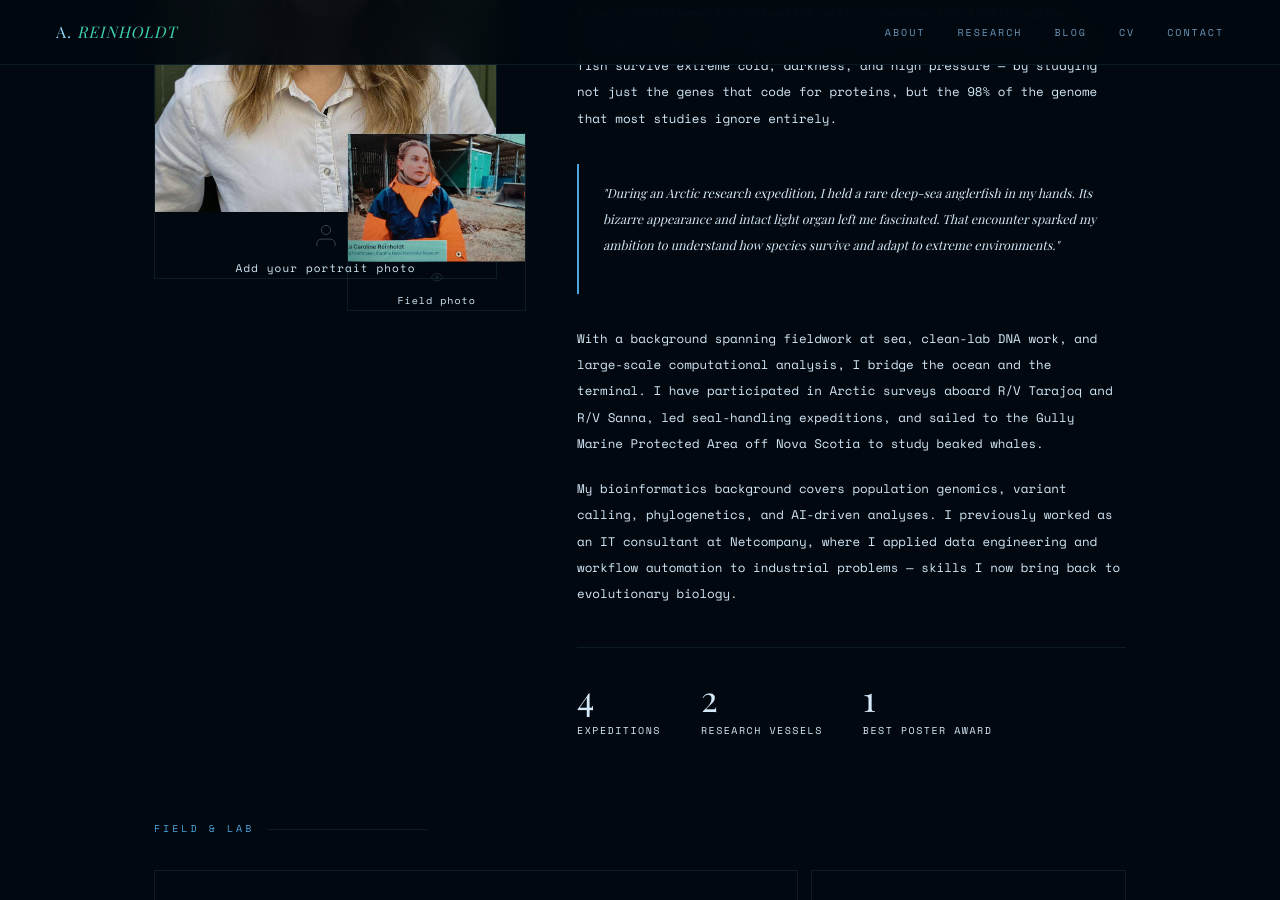
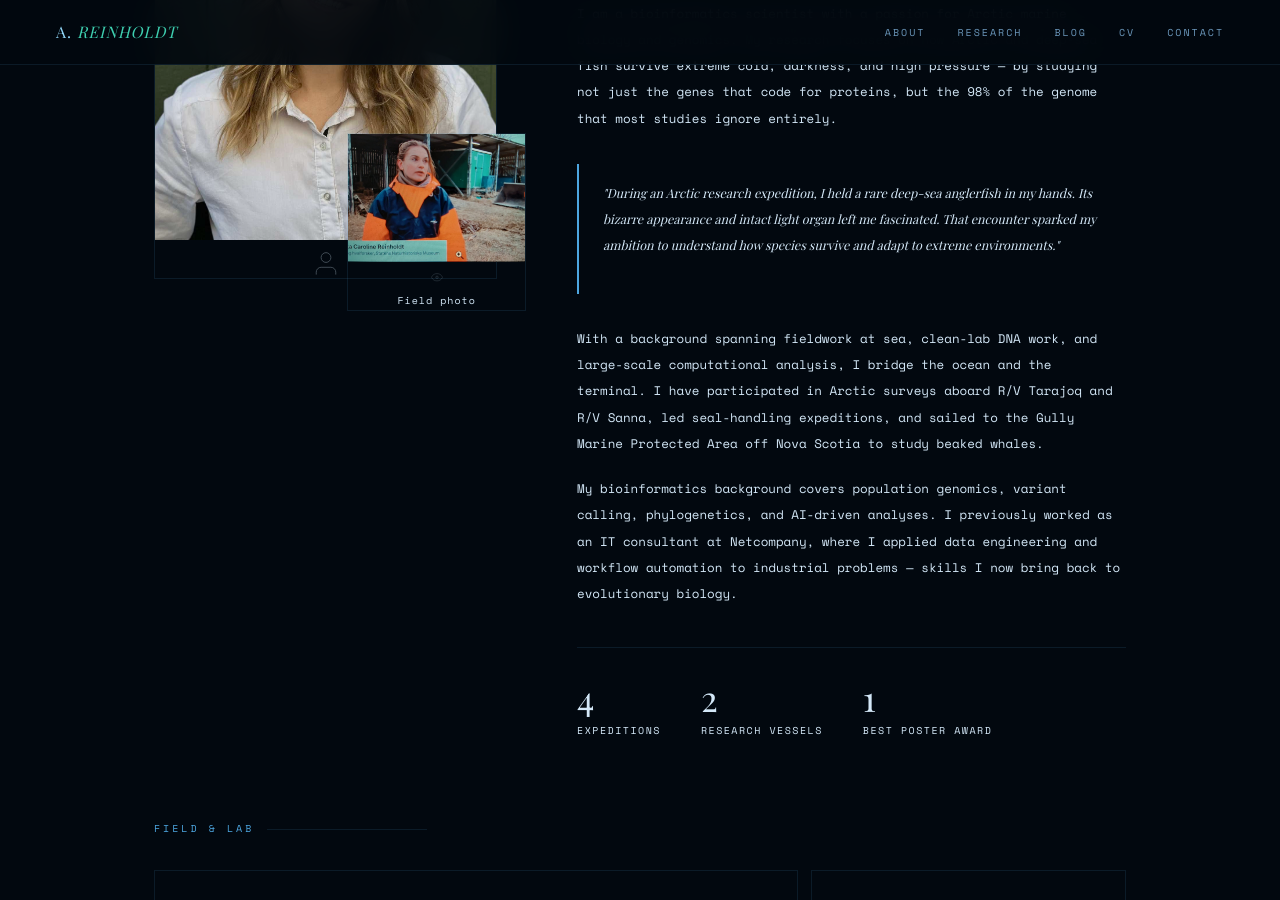
Before and after one commit to Areinholdt/Areinholdt.github.io, a Jekyll site: the page built from about.md, in a window 1280 px wide and 900 px high, scrolled down 322 px. Built offline with Jekyll 4.4.1, drawn with Linux system fonts in a browser that asks for light colours; some web fonts are replaced.

Commit message:
Remove 'Add your portrait photo' text
Removed placeholder text for portrait photo.

```diff
--- a/about.md
+++ b/about.md
@@ -165,7 +165,6 @@ permalink: /about/
       <div class="photo-main">
         <img src="/images/portrait.jpg" alt="Annika Reinholdt">
         <svg width="32" height="32" viewBox="0 0 24 24" fill="none" stroke="currentColor" stroke-width="0.8" opacity="0.3"><path d="M20 21v-2a4 4 0 0 0-4-4H8a4 4 0 0 0-4 4v2"/><circle cx="12" cy="7" r="4"/></svg>
-        <span>Add your portrait photo</span>
       </div>
       <div class="photo-accent">
         <img src="/images/TVA-kaskelothvalen.jpg" alt="Sperm whale">
```
